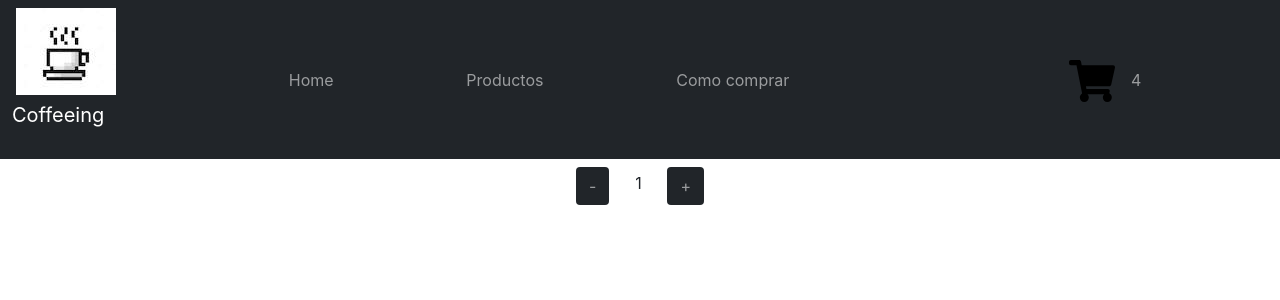
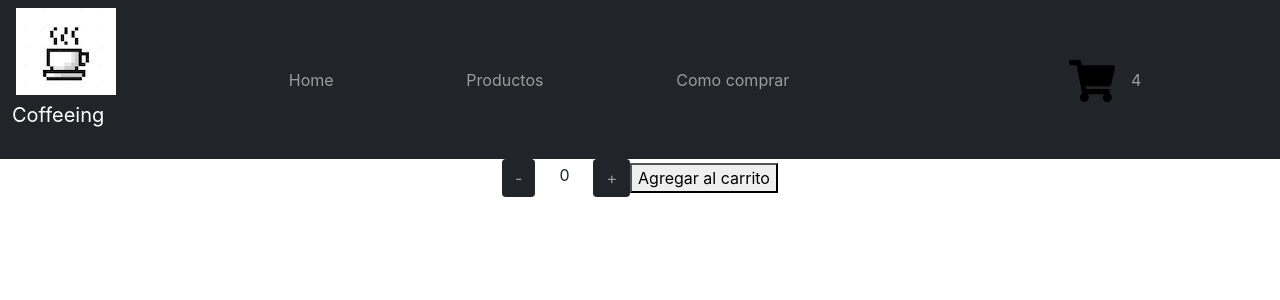
Before and after one commit to Niniatura/marcos-coffee-ecommerce, a React (Create React App) app: page / in a window 1280 px wide. Shown: the top 300 px of the page. Built offline with nearby package versions, Linux system fonts and the light colour scheme.

Commit message:
work in progress

```diff
--- a/src/App.js
+++ b/src/App.js
@@ -1,28 +1,16 @@
 import './App.css';
-import React, { useState } from "react";
-import { ItemListContainer } from './components/itemList/ItemList.js';
+import { ItemList} from './components/itemListContainer/ItemListContainer.js';
 import { NavBar } from './components/navBar/NavBar.js';
-import {Counter} from './components/itemCount/ItemCount';
+//import {ItemCount,onAdd} from './components/itemCount/ItemCount';
 
 
 function App() {
-  const [stock, setCounter] = useState (1);
-  const onAdd = () => {
-    if (stock < 5) {
-      setCounter(stock + 1)
-    }
-  }
 
-  const onDecrease = () => {
-    if (stock >= 2) {
-      setCounter(stock - 1)
-    }
-  }
   return (
     <div className="App">
       <NavBar />
-      <ItemListContainer />
-      <Counter counter={stock} onAdd= {onAdd} onDecrease= {onDecrease} />
+      <ItemList />
+
     </div>
 
     );
--- a/src/components/itemCount/ItemCount.js
+++ b/src/components/itemCount/ItemCount.js
@@ -1,12 +1,31 @@
-import React from "react";
+import React, { useState } from "react";
 import './ItemCount.css';
+//import {ItemList,onAdd} from '../itemListContainer/ItemListContainer.js';
 
-export const Counter = ({counter, onDecrease, onAdd}) => {
+
+export const ItemCount = ({ stock, initial,  onAdd }) => {
+
+    const [counter,setCounter] = useState(0);
+
+    const onDecrese = () => {
+        if (stock <= counter) {
+          setCounter(counter - 1)
+        }
+      }
+
+      const onIncrement = () => {
+        if (stock > counter) {
+          setCounter(counter + 1)
+        }
+      }
+
     return (
         <div className="contador">
-            <button className="btn bg-dark boton" onClick ={onDecrease}>-</button>
+            <button className="btn bg-dark boton" onClick ={onDecrese}>-</button>
             <p className="items">{counter}</p>
-            <button className="btn bg-dark boton" onClick ={onAdd}>+</button>
+            <button className="btn bg-dark boton" onClick ={onIncrement}>+</button>
+
         </div>
-    );
-};
+    )
+}
+export default ItemCount;
--- a/src/components/itemList/ItemList.js
+++ /dev/null
@@ -1,5 +0,0 @@
-export const ItemListContainer = (props) => {
-    return(
-        <h1>{props.text}</h1>
-        )
-}
--- /dev/null
+++ b/src/components/itemListContainer/ItemListContainer.js
@@ -0,0 +1,17 @@
+import { useState } from "react";
+import ItemCount from "../itemCount/ItemCount.js";
+
+export const ItemList= () =>{
+
+    const onAdd = (counter) => {
+        console.log('cantidad agregada '+ counter)
+    }
+    return(
+        <div>
+            <ItemCount stock= '5' initial='1' />
+            <button onClick ={onAdd}>Agregar al carrito</button>
+        </div>
+        )
+}
+
+export default ItemList;
```
